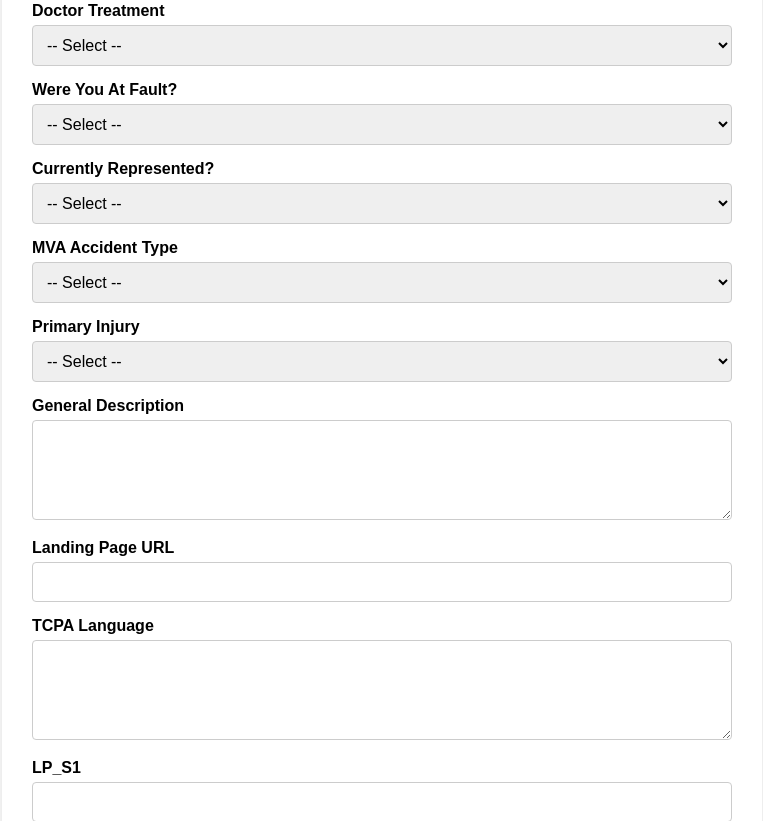
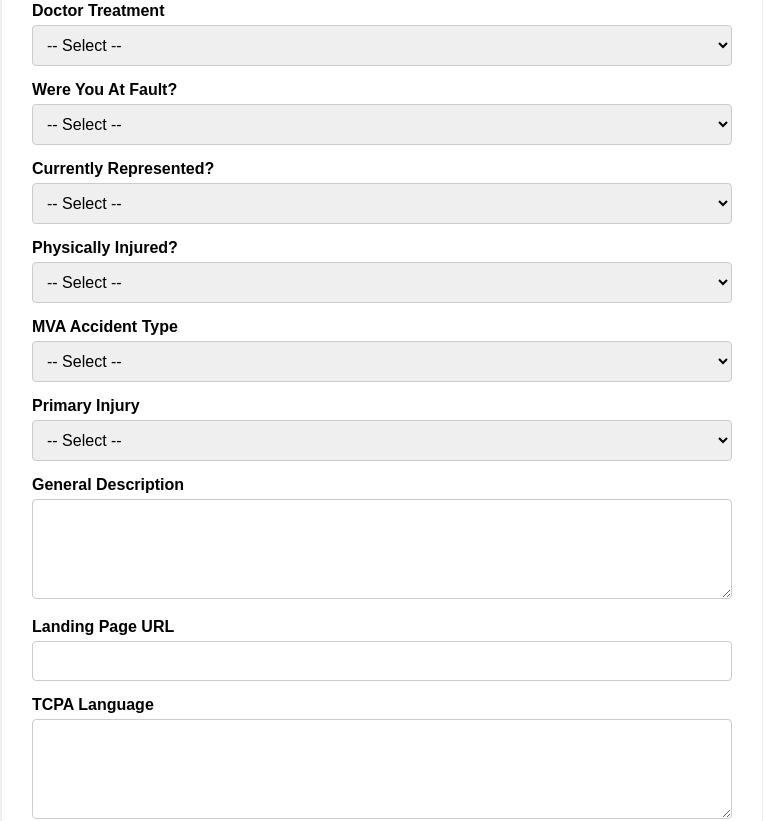
Before and after one commit to hadisatti105/LCN-GMF, a Flask app: page / in a window 1280 px wide. Shown: the part 610-1431 px from the top of the page, without its empty margins (258-1021 px from the left). Run offline with Flask 3, Linux system fonts and the light colour scheme.

Commit message:
Update: buyer-required fields on ping and post

```diff
--- a/app.py
+++ b/app.py
@@ -1,6 +1,7 @@
 from flask import Flask, render_template, request
 import requests
 import json
+import os
 
 app = Flask(__name__)
 
@@ -18,18 +19,31 @@ def index():
         ip_address = request.remote_addr
         user_agent = request.headers.get('User-Agent')
 
-        # 1. PING Request
-        ping_payload = {
-            "lp_campaign_id": LP_CAMPAIGN_ID,
-            "lp_campaign_key": LP_CAMPAIGN_KEY,
-            "lp_response": "json",
-
+        # Shared fields for both ping & post
+        common_data = {
             "zip_code": request.form.get("zip_code"),
             "incident_date": request.form.get("incident_date"),
             "doctor_treatment": request.form.get("doctor_treatment"),
             "were_you_at_fault": request.form.get("were_you_at_fault"),
             "currently_represented": request.form.get("currently_represented"),
-            "mva_accident_type": request.form.get("mva_accident_type")
+            "mva_accident_type": request.form.get("mva_accident_type"),
+            "primary_injury": request.form.get("primary_injury"),
+            "general_description": request.form.get("description"),
+            "physically_injured": request.form.get("physically_injured"),
+            "landing_page_url": request.form.get("landing_page_url"),
+            "tcpa_language": request.form.get("tcpa_language"),
+            "lp_s1": request.form.get("lp_s1"),
+            "trusted_form_cert_id": request.form.get("trusted_form"),
+            "ip_address": ip_address,
+            "user_agent": user_agent
+        }
+
+        # 1. PING
+        ping_payload = {
+            "lp_campaign_id": LP_CAMPAIGN_ID,
+            "lp_campaign_key": LP_CAMPAIGN_KEY,
+            "lp_response": "json",
+            **common_data
         }
 
         ping_response = requests.post(PING_URL, data=ping_payload)
@@ -39,7 +53,7 @@ def index():
             response_message = json.dumps(ping_data, indent=2)
             return render_template('index.html', response_message=response_message)
 
-        # 2. POST Request
+        # 2. POST
         post_payload = {
             "lp_campaign_id": LP_CAMPAIGN_ID,
             "lp_campaign_key": LP_CAMPAIGN_KEY,
@@ -50,20 +64,7 @@ def index():
             "last_name": request.form.get("last_name"),
             "email_address": request.form.get("email"),
             "phone_home": request.form.get("phone"),
-            "zip_code": request.form.get("zip_code"),
-            "incident_date": request.form.get("incident_date"),
-            "doctor_treatment": request.form.get("doctor_treatment"),
-            "were_you_at_fault": request.form.get("were_you_at_fault"),
-            "currently_represented": request.form.get("currently_represented"),
-            "mva_accident_type": request.form.get("mva_accident_type"),
-            "primary_injury": request.form.get("primary_injury"),
-            "general_description": request.form.get("description"),
-            "landing_page_url": request.form.get("landing_page_url"),
-            "tcpa_language": request.form.get("tcpa_language"),
-            "lp_s1": request.form.get("lp_s1"),
-            "trusted_form_cert_id": request.form.get("trusted_form"),
-            "ip_address": ip_address,
-            "user_agent": user_agent
+            **common_data
         }
 
         post_response = requests.post(POST_URL, data=post_payload)
@@ -72,8 +73,6 @@ def index():
 
     return render_template('index.html', response_message=response_message)
 
-import os
-
 if __name__ == '__main__':
     port = int(os.environ.get('PORT', 5000))
     app.run(debug=False, host='0.0.0.0', port=port)
--- a/templates/index.html
+++ b/templates/index.html
@@ -117,6 +117,13 @@
             <option value="No">No</option>
         </select>
 
+        <label>Physically Injured?</label>
+        <select name="physically_injured" required>
+            <option value="">-- Select --</option>
+            <option value="Yes">Yes</option>
+            <option value="No">No</option>
+        </select>
+
         <label>MVA Accident Type</label>
         <select name="mva_accident_type" required>
             <option value="">-- Select --</option>
```
Lines whose indentation alone changed are shown as unchanged.
